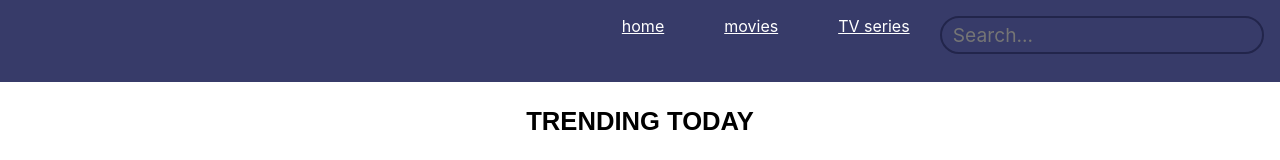
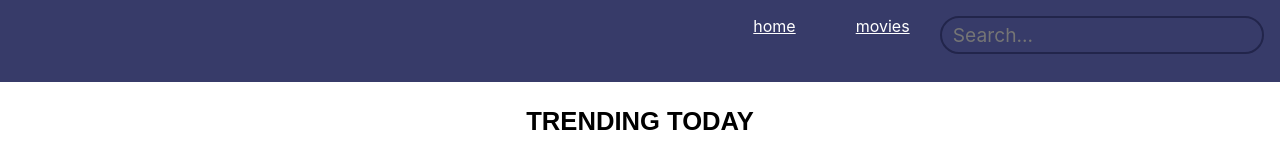
Before and after one commit to TarasShapran/test-app, a React (Create React App) app: page / in a window 1280 px wide. Shown: the top 160 px of the page. Built offline with nearby package versions, Linux system fonts and the light colour scheme; no server answers.

Commit message:
edit some components

```diff
--- a/src/components/header/Header.js
+++ b/src/components/header/Header.js
@@ -28,7 +28,6 @@ export default function Header() {
             <div className={'navigate'}>
                 <Link to={ '/'}>home</Link>
                 <Link to={ '/movie-list'}>movies</Link>
-                <Link to={ '/movie-list'}>TV series</Link>
             </div>
             <header className={"header"}>
 
```
